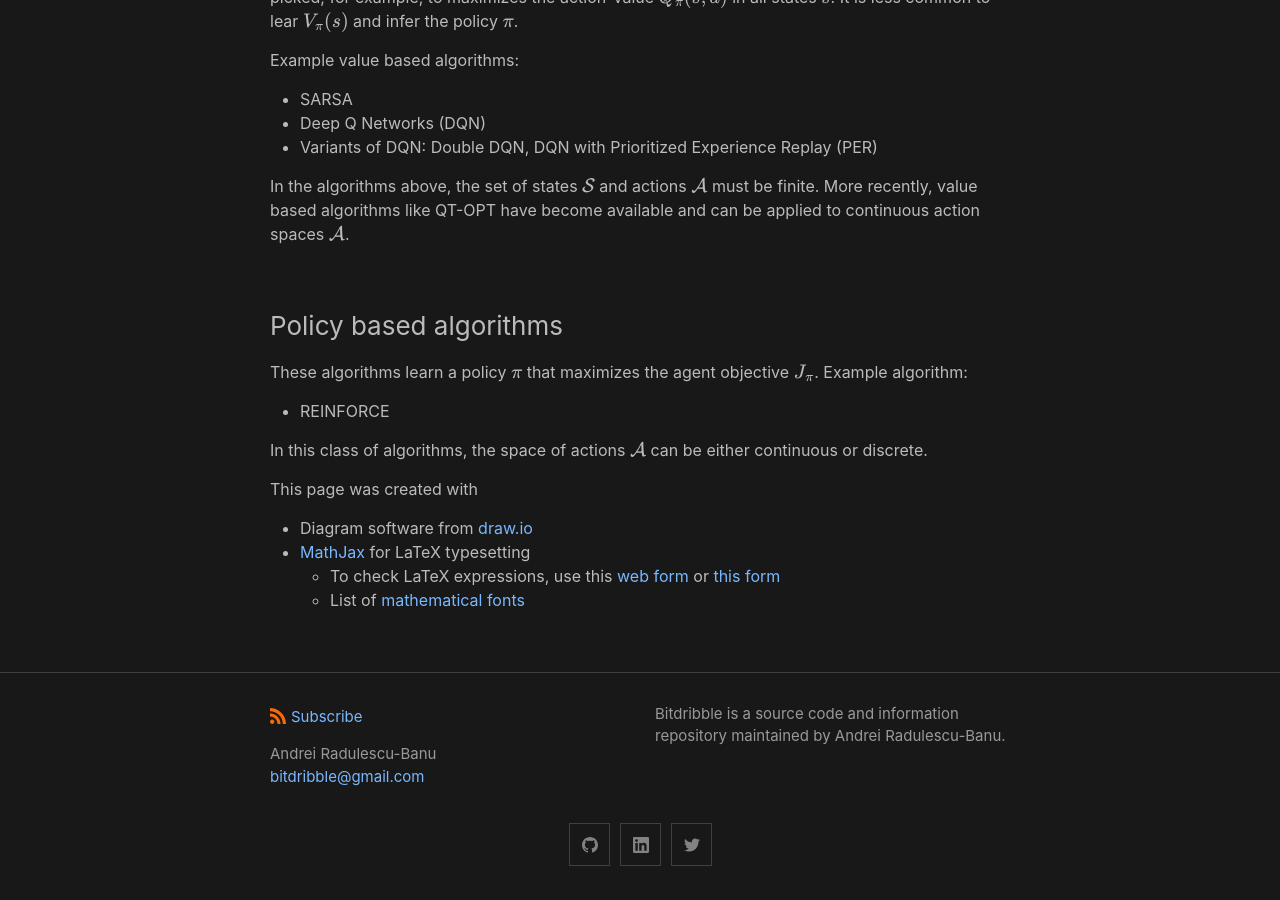
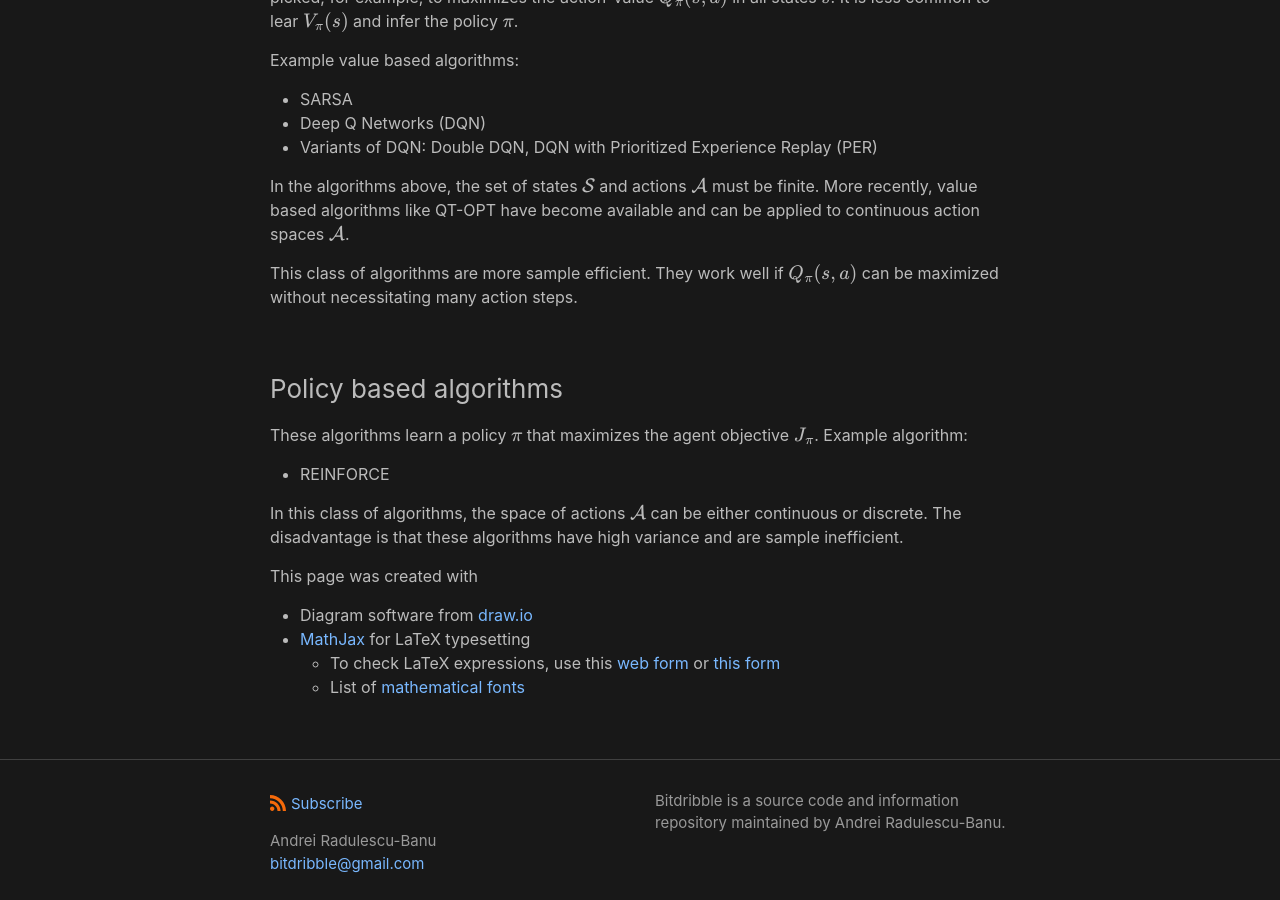
Before and after one commit to analytiq-hub/sigagent.github.io, a Jekyll site: the page built from machine_learning/_posts/2021-01-22-reinforce.md, in a window 1280 px wide and 900 px high, scrolled down 6907 px. Built offline with Jekyll 4.4.1, drawn with Linux system fonts in a browser that asks for light colours; formulas are drawn with MathJax 3; a script that is not in the unit is left out.

Commit message:
*** empty log message ***

```diff
--- a/machine_learning/_posts/2021-01-22-reinforce.md
+++ b/machine_learning/_posts/2021-01-22-reinforce.md
@@ -253,11 +253,13 @@ Example value based algorithms:
 
 In the algorithms above, the set of states $$\mathcal{S}$$ and actions $$\mathcal{A}$$  must be finite. More recently, value based algorithms like QT-OPT have become available and can be applied to continuous action spaces $$\mathcal{A}$$.
 
+This class of algorithms are more sample efficient. They work well if $$Q_\pi(s, a)$$ can be maximized without necessitating many action steps.
+
 ### Policy based algorithms
 These algorithms learn a policy $$\pi$$ that maximizes the agent objective $$J_\pi$$. Example algorithm:
 - REINFORCE
 
-In this class of algorithms, the space of actions $$\mathcal{A}$$ can be either continuous or discrete.
+In this class of algorithms, the space of actions $$\mathcal{A}$$ can be either continuous or discrete. The disadvantage is that these algorithms have high variance and are sample inefficient.
 
 This page was created with
 * Diagram software from [draw.io](https://draw.io)
```
